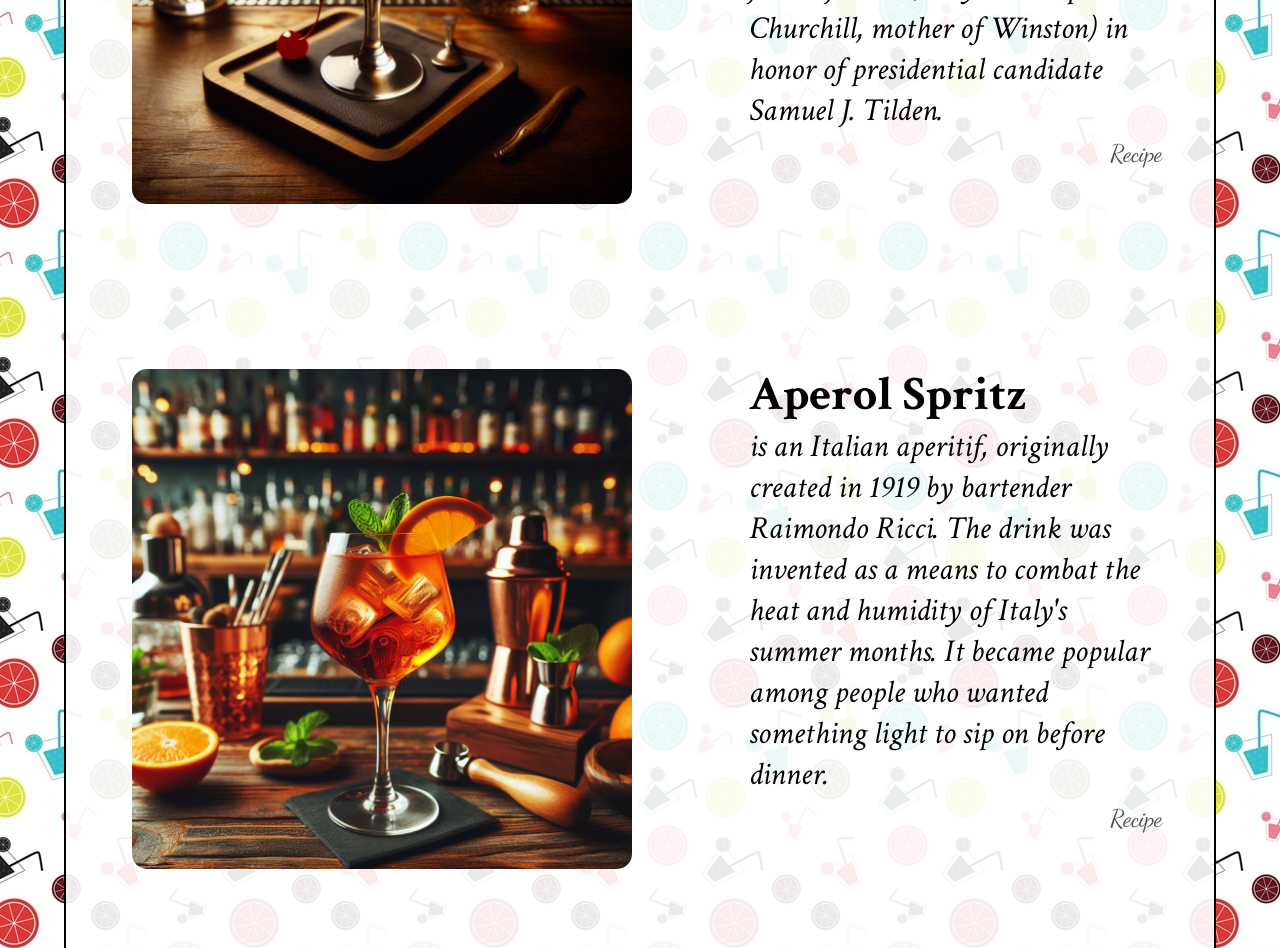
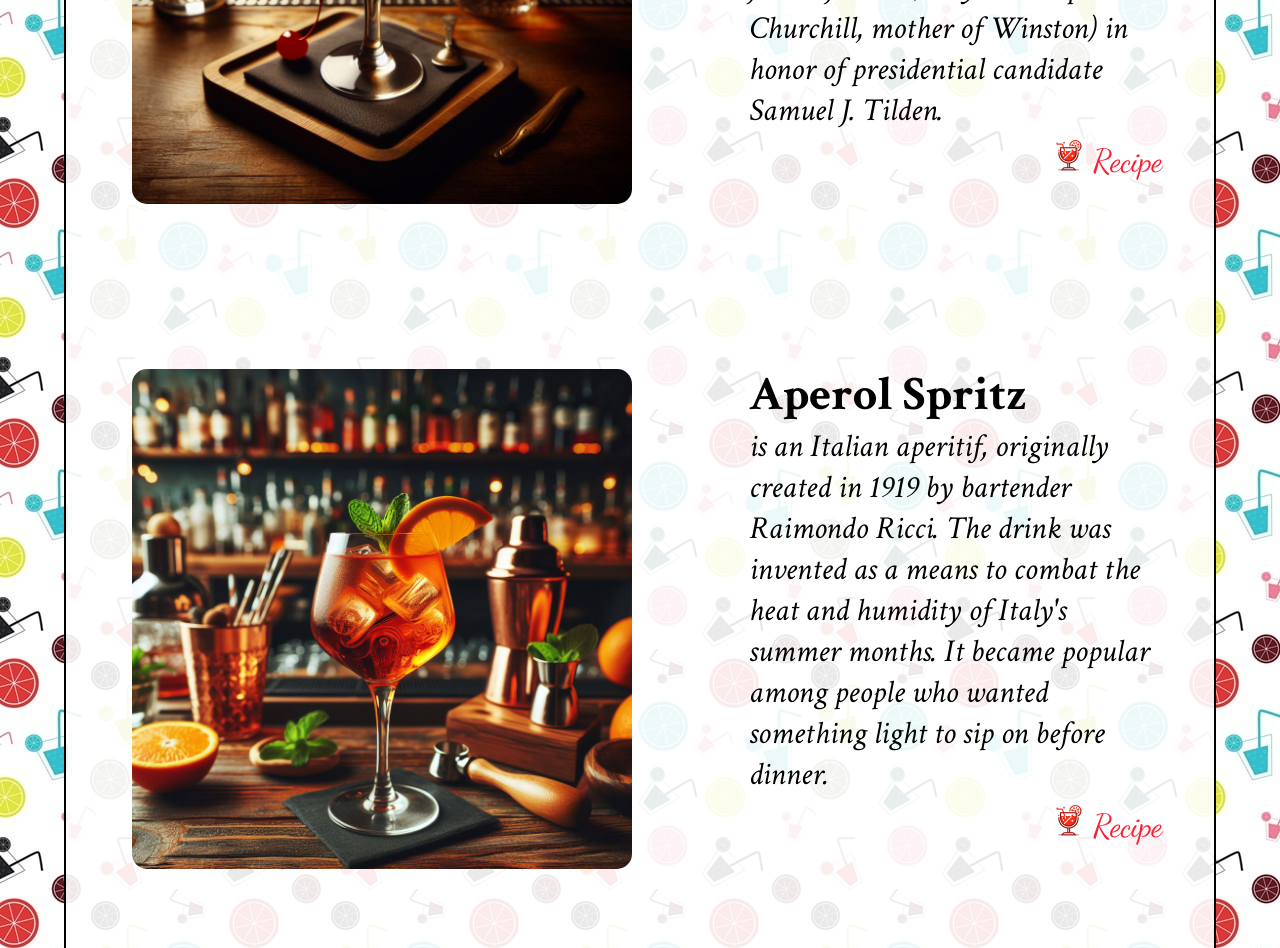
Before and after one commit to Code-Institute-Submissions/TeRRaeB-project_1, a plain HTML site: page index.html in a window 1280 px wide. Shown: the part 1200-2148 px from the top of the page. Drawn offline with Linux system fonts and the light colour scheme; a web font is replaced by a local one.

Commit message:
fix style for link recipe

```diff
--- a/assets/css/style.css
+++ b/assets/css/style.css
@@ -164,9 +164,6 @@
     text-decoration: none;
 }
 
-summary {
-    list-style: none;
-}
 
 .carousel {
     overflow: hidden;
@@ -269,8 +266,10 @@
     font-family: "Crimson Text", serif;
     font-size: 3rem;
 }
-summary:hover {
+summary {
+    font-size: 2rem;
     color: rgb(250, 30, 50);
+    list-style-image: url(../img/favicon_io/favicon-32x32.png);
 }
 .white {
     color: rgb(255, 255, 255);
```
